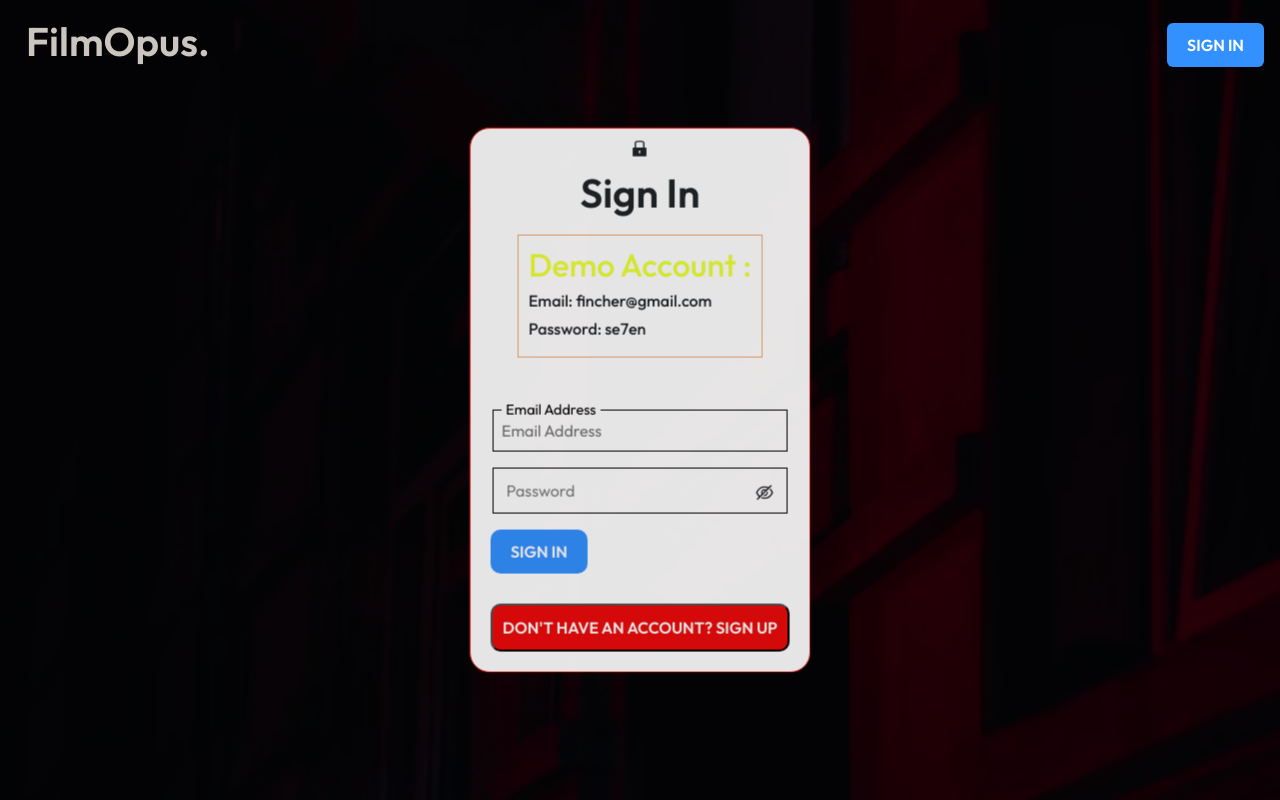
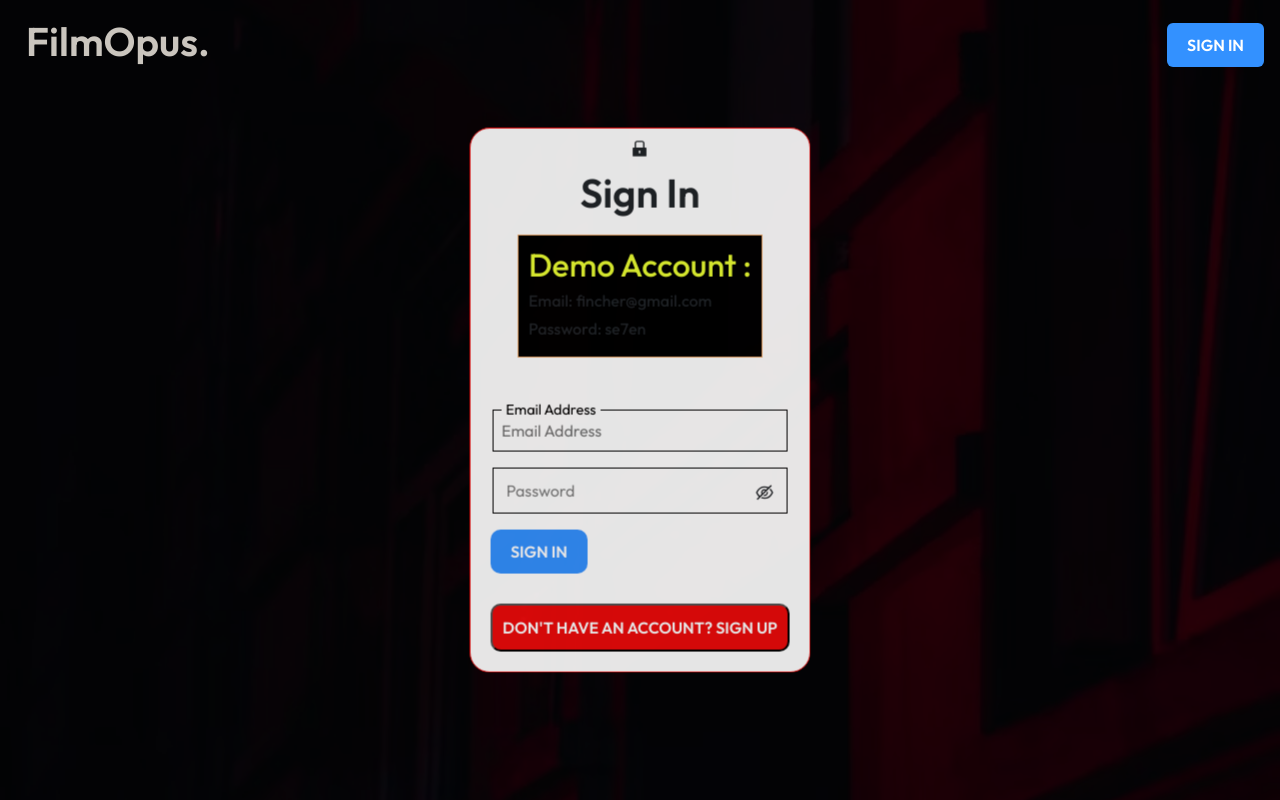
Before and after one commit to rishabh-kumarr/filmopus, a React (Vite) app in the folder client/: page /signin in a window 1280 px wide. Built offline with nearby package versions, Linux system fonts and the light colour scheme.

Commit message:
Minor Change

```diff
--- a/client/src/components/User/User.css
+++ b/client/src/components/User/User.css
@@ -28,7 +28,7 @@
 
 .demo {
     border: 1px solid #ecaa6c;
-    background: #fff;
+    background: #000;
     padding: 10px;
     text-align: justify;
 }
```
